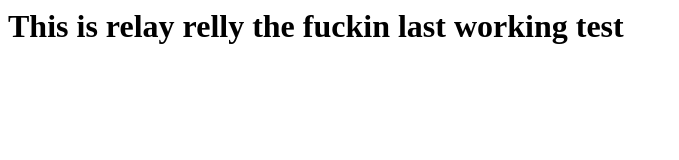
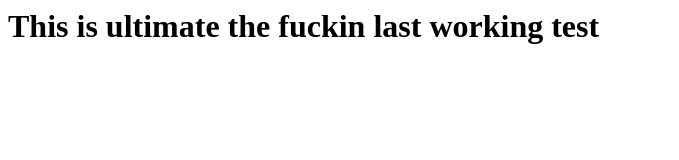
Before and after one commit to Soso990/test, a plain HTML site: page index.html in a window 1280 px wide. Shown: the whole page, without its empty margins (0-679 px from the left). Drawn offline with Linux system fonts and the light colour scheme.

Commit message:
Update index.html

```diff
--- a/index.html
+++ b/index.html
@@ -1 +1 @@
-<h1> This is relay relly the fuckin last working test</h1>
+<h1> This is ultimate the fuckin last working test</h1>
```
